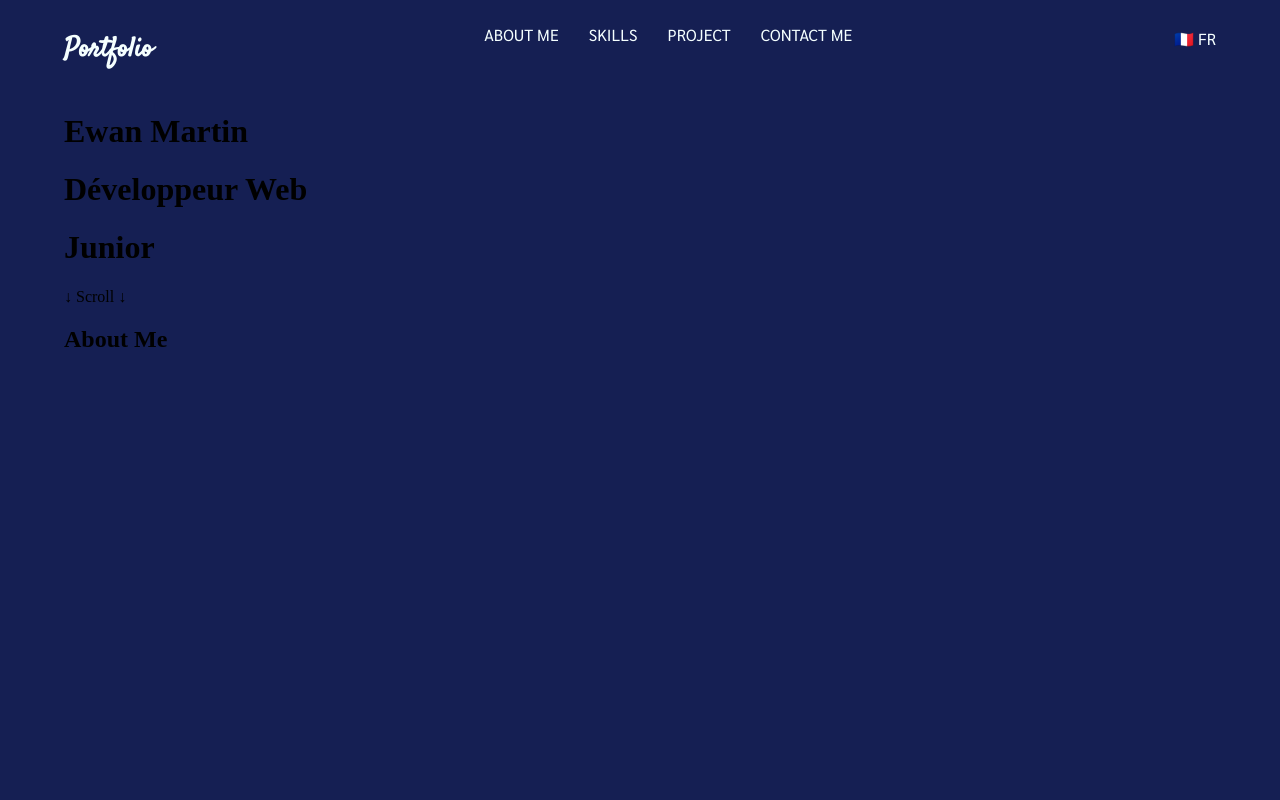
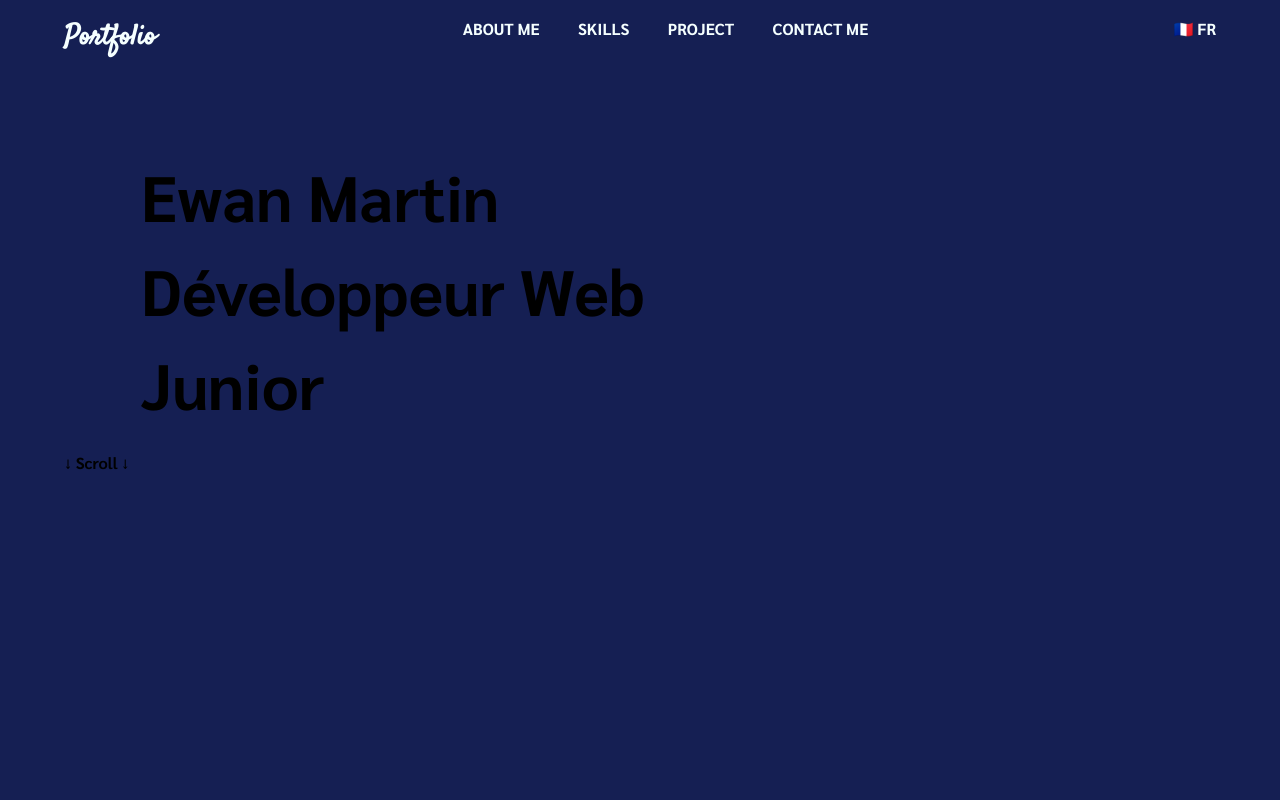
Before and after one commit to Ewan-Mrt/Portfolio, a plain HTML site: page index.html in a window 1280 px wide. Shown: the top 800 px of the page. Drawn offline with Linux system fonts and the light colour scheme.

Commit message:
Update CSS: Nav bar & header

```diff
--- a/style.css
+++ b/style.css
@@ -1,13 +1,16 @@
 /* BODY */
 body{
     background-color: #151F53;
-    margin-right: 5%;
-    margin-left: 5%;
+    font-family: 'Sarabun', Arial;
+    margin-right: 5vw;
+    margin-left: 5vw;
+    margin-top: 0%;
 }
 
 @font-face {
     font-family: 'Sarabun';
     src: url(assets/fonts/Sarabun-Regular.ttf);
+    src: url(assets/fonts/Sarabun-Bold.ttf);
 }
 
 @font-face {
@@ -15,44 +18,73 @@ body{
     src: url(assets/fonts/Satisfy-Regular.ttf);
 }
 
+*::selection{
+    background-color: #DCFFFF;
+    color: #11194D;
+}
+
+html{
+    scroll-behavior: smooth;
+}
+
 /* NAV */
 nav{
    display: flex;
    justify-content: space-between;
+   height: 10vh;
 }
 
 nav h1{
     font-family: 'Satisfy', sans-serif;
     color: #F5FFFF;
-    font-size: 1.7em;
+    font-size: 2.2vw;
+    margin: 0;
+    margin-top: 1.4vw;
 }
 
 /* ul */
 nav ul{
     display: flex;
+    margin-top: 1.4vw;
 }
 
 nav ul li{
-    font-family: 'Sarabun', sans-serif;
     list-style-type: none;
     text-transform: uppercase;
-    margin-right: 30px;
+    margin-right: 3vw;
 }
 
 nav ul a{
     color: #F5FFFF;
     text-decoration: none;
+    transform-origin: left;
 }
 
 nav ul a:hover{
-    text-decoration: underline;
+    color: #dee6e6;
 }
 
 /* fr */
 
 nav a{
-    font-family: 'Sarabun', sans-serif;
     color: #F5FFFF;
     text-decoration: none;
-    margin-top: 20px;
+    margin-top: 1.4vw;
 }
+
+/* HEADER */
+header{
+    margin-top: 7vw;
+    height: 90vh;
+}
+
+header H1{
+    font-size: 5vw;
+    line-height: 4vw;
+    font-weight: bold;
+    margin-left: 6vw;
+}
+
+header p{
+    text-align: bottom;
+}
```
Also changed, not shown: assets/fonts/Sarabun-Bold.ttf (added).
